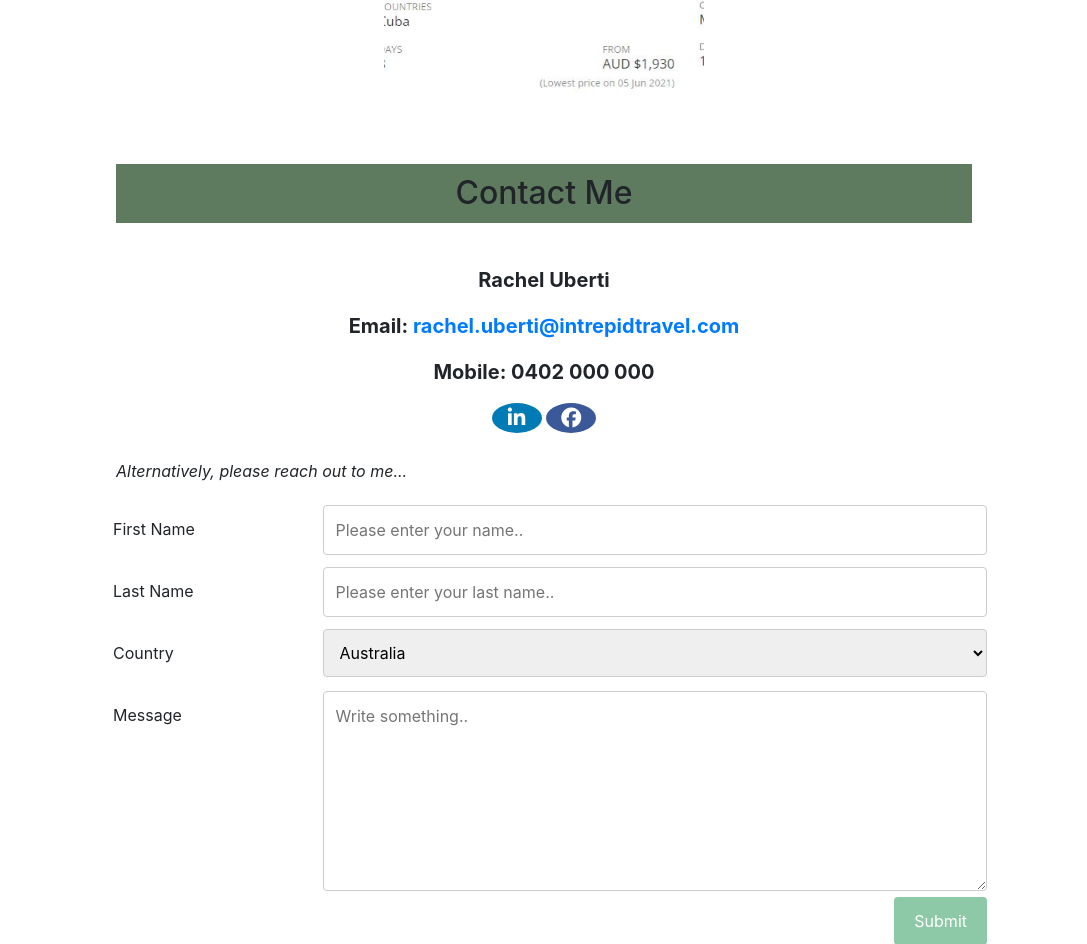
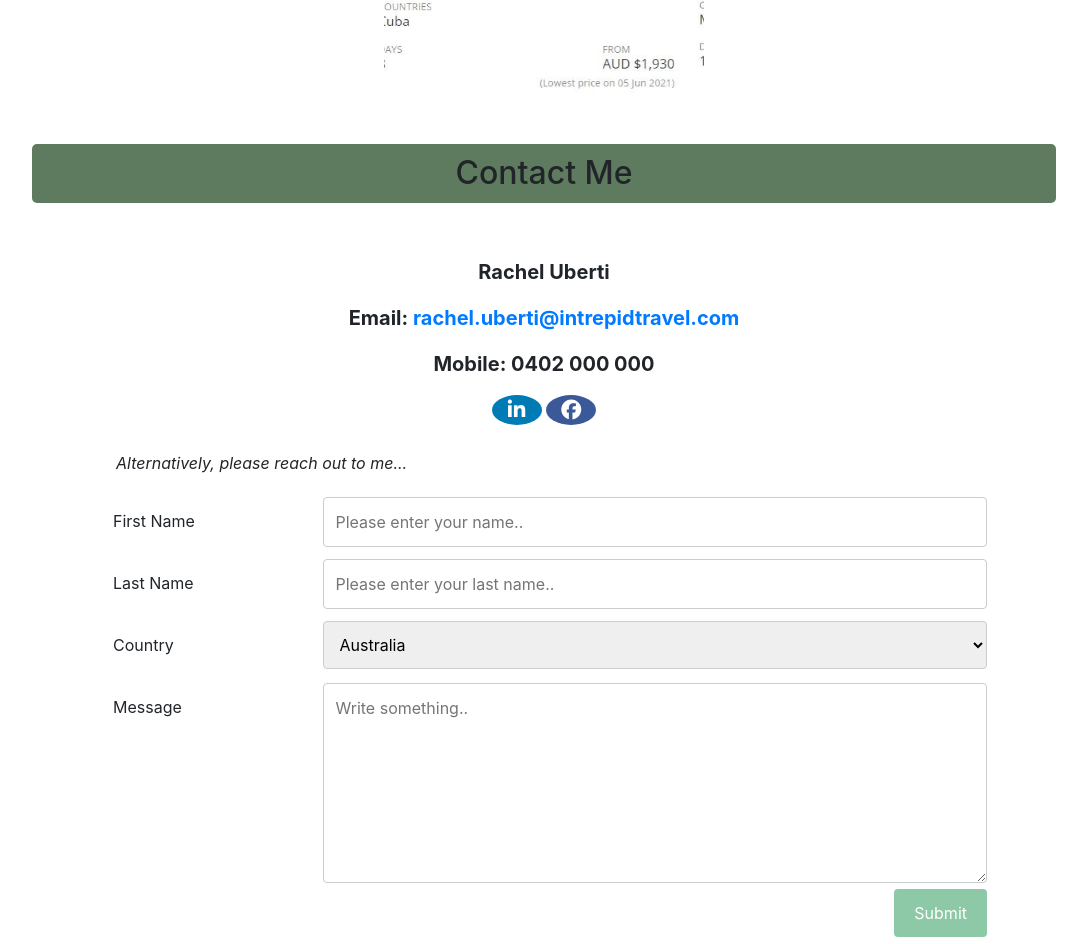
Before and after one commit to RachelUberti/portfolio, a plain HTML site: page index.html in a window 1280 px wide. Shown: the part 1935-2879 px from the top of the page, without its empty margins (96-1183 px from the left). Drawn offline with nearby package versions, Linux system fonts and the light colour scheme.

Commit message:
fixed contact me border

```diff
--- a/index.html
+++ b/index.html
@@ -169,11 +169,11 @@
 <br>
 
     <!-- Contact -->
+<br>
+    <h2 class="contactme">Contact Me</h2>
+    <br>
     <div id=contact class="contactDiv">
-        <br>
-        <h2 class="contactme">Contact Me</h2>
-        <br>
-    <div class="contactmeDiv">
+        <div class="contactmeDiv">
         <p>Rachel Uberti</p>
         <p>Email: <a href="mailto:rachel.uberti@intrepidtravel.com">rachel.uberti@intrepidtravel.com</a></p>
         <p>Mobile: 0402 000 000</p>
--- a/styles.css
+++ b/styles.css
@@ -8,6 +8,7 @@ body, html {
   .navbar {
     overflow: hidden;
     background-color: rgba(24, 22, 22, 0.658);
+
   }
 
   .navbar a {
@@ -99,18 +100,20 @@ body, html {
 /* --- end gallery  --- */
 
 /* --- begin contact --- */
+.contactme {
+    border-radius: 5px;
+    padding: 10px;
+    text-align: center;
+    background-color: #1f4721b7;
+    width: 80%;
+    margin: auto;
+}
 .contactDiv {
     border-radius: 5px;
     padding: 20px;
     width:70%;
     margin:auto;
   }
-
-.contactme {
-    padding: 10px;
-    text-align: center;
-    background-color: #1f4721b7;
-}
 
 .contactmeDiv {
     background-color: rgb(255, 255, 255);
```
